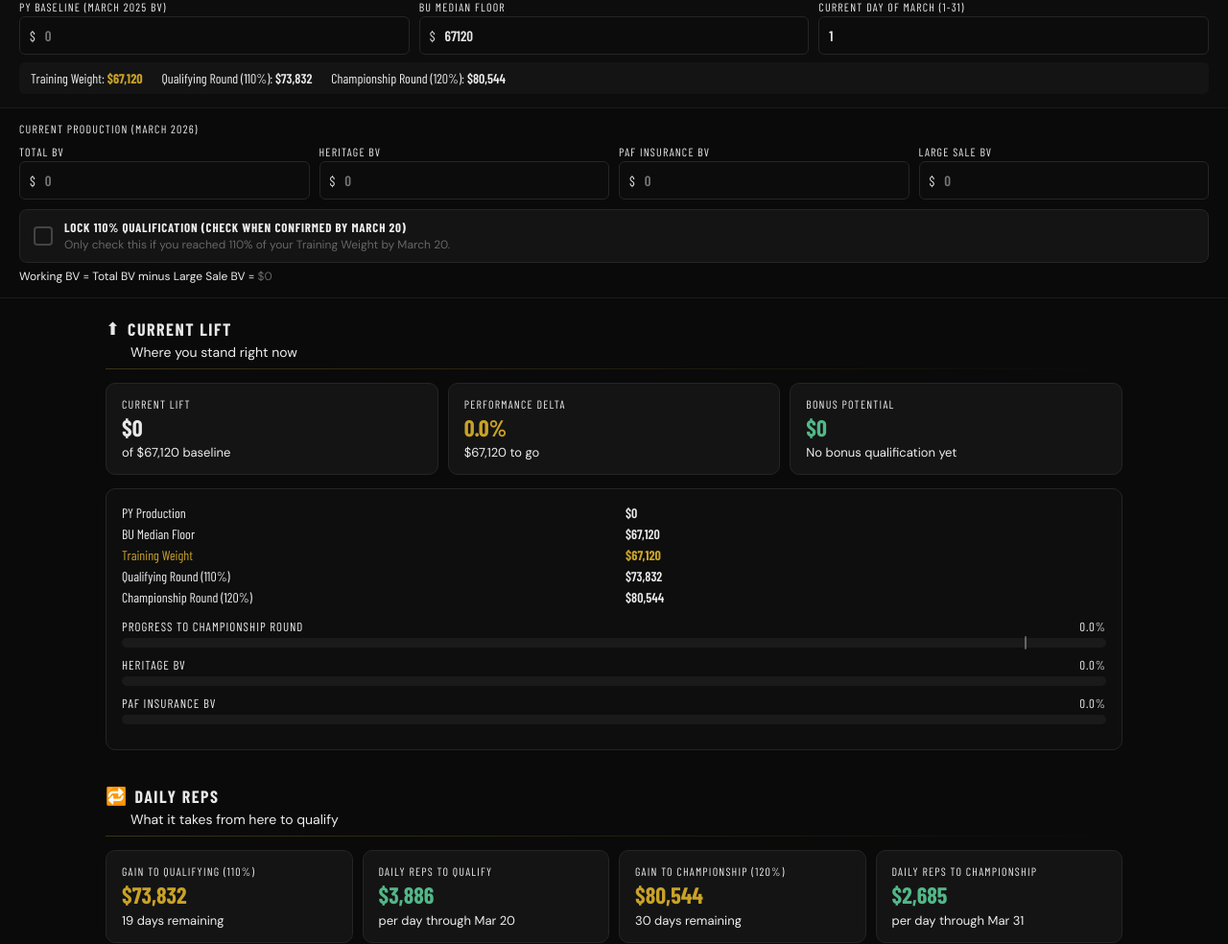
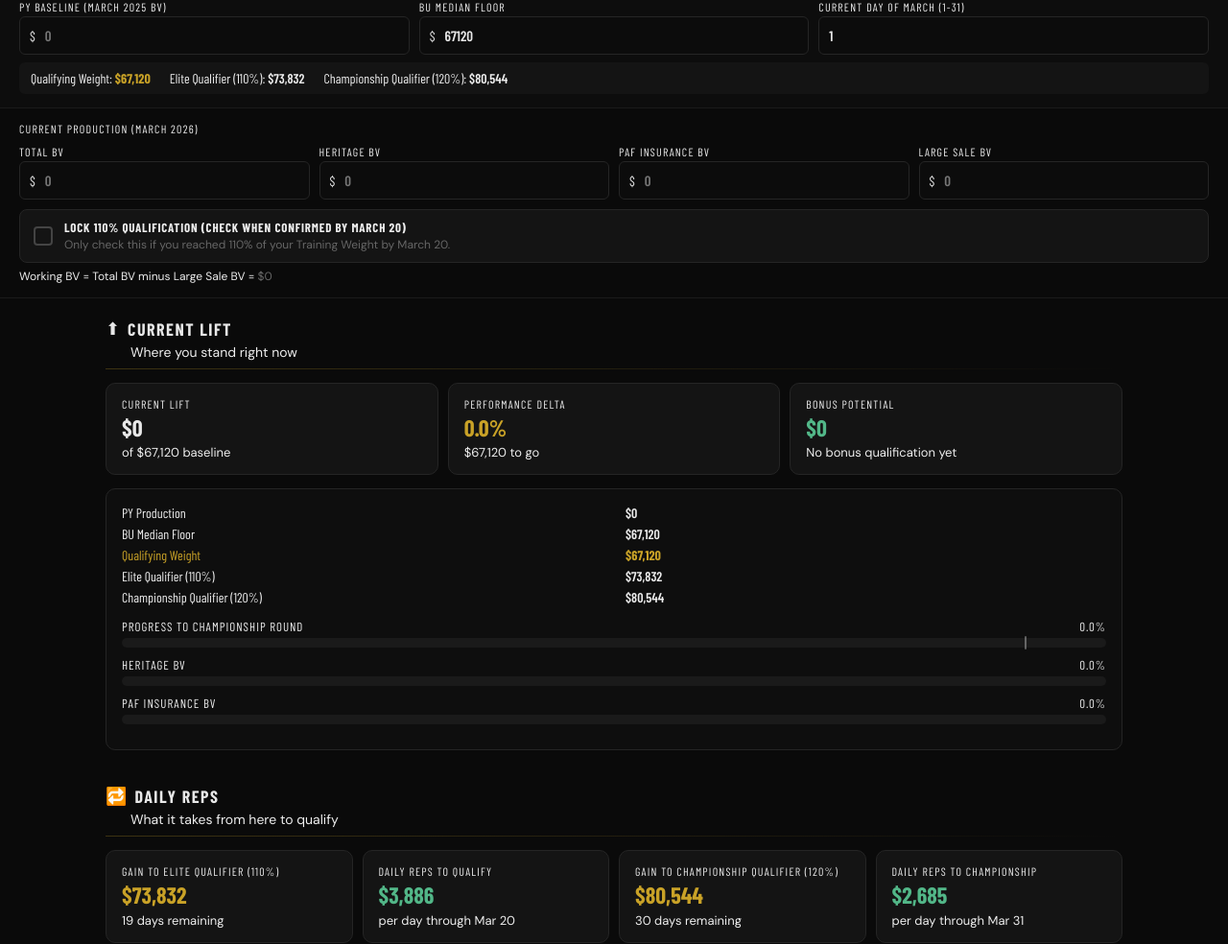
Before and after one commit to saileestrada/msbu-olympiad, a React (Vite) app: page / in a window 1280 px wide. Shown: the part 161-1145 px from the top of the page at 96% size. Built offline with nearby package versions, Linux system fonts and the light colour scheme; a web font is replaced by a local one.

Commit message:
Update App.jsx

```diff
--- a/src/App.jsx
+++ b/src/App.jsx
@@ -127,9 +127,9 @@ export default function App() {
         <Inp label="Current Day of March (1-31)" value={curDay} onChange={setCurDay} />
       </div>
       <div style={{ marginTop: 8, padding: "8px 12px", background: "#141414", borderRadius: 6, display: "flex", gap: 20, flexWrap: "wrap", fontSize: 14, fontFamily: "'Barlow Condensed',sans-serif" }}>
-        <span style={{ color: "#EEEEEE" }}>Training Weight: <span style={{ color: "#c9a227", fontWeight: 700 }}>{fmt(adj)}</span></span>
-        <span style={{ color: "#EEEEEE" }}>Qualifying Round (110%): <span style={{ color: "#EEEEEE", fontWeight: 600 }}>{fmt(q110)}</span></span>
-        <span style={{ color: "#EEEEEE" }}>Championship Round (120%): <span style={{ color: "#EEEEEE", fontWeight: 600 }}>{fmt(c120)}</span></span>
+        <span style={{ color: "#EEEEEE" }}>Qualifying Weight: <span style={{ color: "#c9a227", fontWeight: 700 }}>{fmt(adj)}</span></span>
+        <span style={{ color: "#EEEEEE" }}>Elite Qualifier (110%): <span style={{ color: "#EEEEEE", fontWeight: 600 }}>{fmt(q110)}</span></span>
+        <span style={{ color: "#EEEEEE" }}>Championship Qualifier (120%): <span style={{ color: "#EEEEEE", fontWeight: 600 }}>{fmt(c120)}</span></span>
       </div>
     </div>
 
@@ -174,9 +174,9 @@ export default function App() {
           <div style={{ display: "grid", gridTemplateColumns: "1fr 1fr", gap: "5px 24px", fontSize: 14, fontFamily: "'Barlow Condensed',sans-serif", marginBottom: 14 }}>
             <span style={{ color: "#EEEEEE" }}>PY Production</span><span style={{ color: "#EEEEEE", fontWeight: 600 }}>{fmt(py)}</span>
             <span style={{ color: "#EEEEEE" }}>BU Median Floor</span><span style={{ color: "#EEEEEE", fontWeight: 600 }}>{fmt(med)}</span>
-            <span style={{ color: "#c9a227" }}>Training Weight</span><span style={{ color: "#c9a227", fontWeight: 700 }}>{fmt(adj)}</span>
-            <span style={{ color: "#EEEEEE" }}>Qualifying Round (110%)</span><span style={{ color: "#EEEEEE", fontWeight: 600 }}>{fmt(q110)}</span>
-            <span style={{ color: "#EEEEEE" }}>Championship Round (120%)</span><span style={{ color: "#EEEEEE", fontWeight: 600 }}>{fmt(c120)}</span>
+            <span style={{ color: "#c9a227" }}>Qualifying Weight</span><span style={{ color: "#c9a227", fontWeight: 700 }}>{fmt(adj)}</span>
+            <span style={{ color: "#EEEEEE" }}>Elite Qualifier (110%)</span><span style={{ color: "#EEEEEE", fontWeight: 600 }}>{fmt(q110)}</span>
+            <span style={{ color: "#EEEEEE" }}>Championship Qualifier (120%)</span><span style={{ color: "#EEEEEE", fontWeight: 600 }}>{fmt(c120)}</span>
           </div>
           <Bar cur={wBV} tgt={c120} label="Progress to Championship Round" color="#52b788" marker={c120 > 0 ? q110 / c120 : 0} />
           <Bar cur={tH} tgt={py > 0 ? py * 0.4 : med * 0.3} label="Heritage BV" color="#6c8ebf" />
@@ -186,9 +186,9 @@ export default function App() {
 
       <Sec id="minimum" icon={"\uD83D\uDD01"} title="Daily Reps" sub="What it takes from here to qualify">
         <div style={{ display: "flex", gap: 10, flexWrap: "wrap", marginBottom: 14 }}>
-          <Card label="Gain to Qualifying (110%)" value={fmt(g2q)} sub={g2q <= 0 ? "Target reached" : `${d2q} days remaining`} accent={g2q <= 0 ? "#52b788" : "#c9a227"} />
+          <Card label="Gain to Elite Qualifier (110%)" value={fmt(g2q)} sub={g2q <= 0 ? "Target reached" : `${d2q} days remaining`} accent={g2q <= 0 ? "#52b788" : "#c9a227"} />
           <Card label="Daily Reps to Qualify" value={drQ === Infinity ? "\u2014" : fmt(drQ)} sub={d2q <= 0 ? "Qualifying Day passed" : "per day through Mar 20"} accent="#52b788" />
-          <Card label="Gain to Championship (120%)" value={fmt(g2c)} sub={g2c <= 0 ? "#52b788" : `${d2c} days remaining`} accent={g2c <= 0 ? "#52b788" : "#c9a227"} />
+          <Card label="Gain to Championship Qualifier (120%)" value={fmt(g2c)} sub={g2c <= 0 ? "#52b788" : `${d2c} days remaining`} accent={g2c <= 0 ? "#52b788" : "#c9a227"} />
           <Card label="Daily Reps to Championship" value={drC === Infinity ? "\u2014" : fmt(drC)} sub={d2c <= 0 ? "Championship Day passed" : "per day through Mar 31"} accent="#52b788" />
         </div>
         <div style={{ background: "#0e0e0e", border: "1px solid #252525", borderRadius: 10, padding: 16 }}>
```
